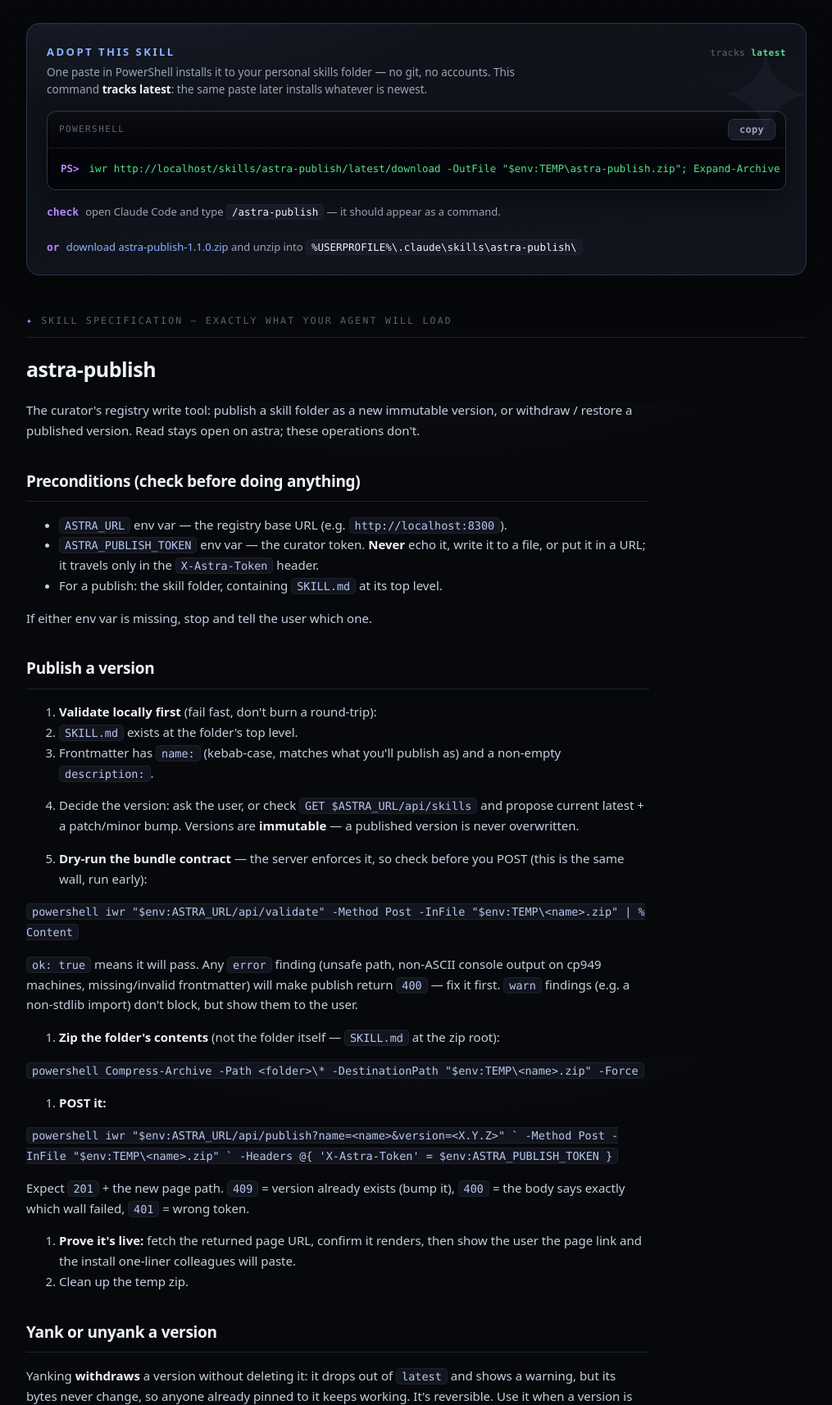
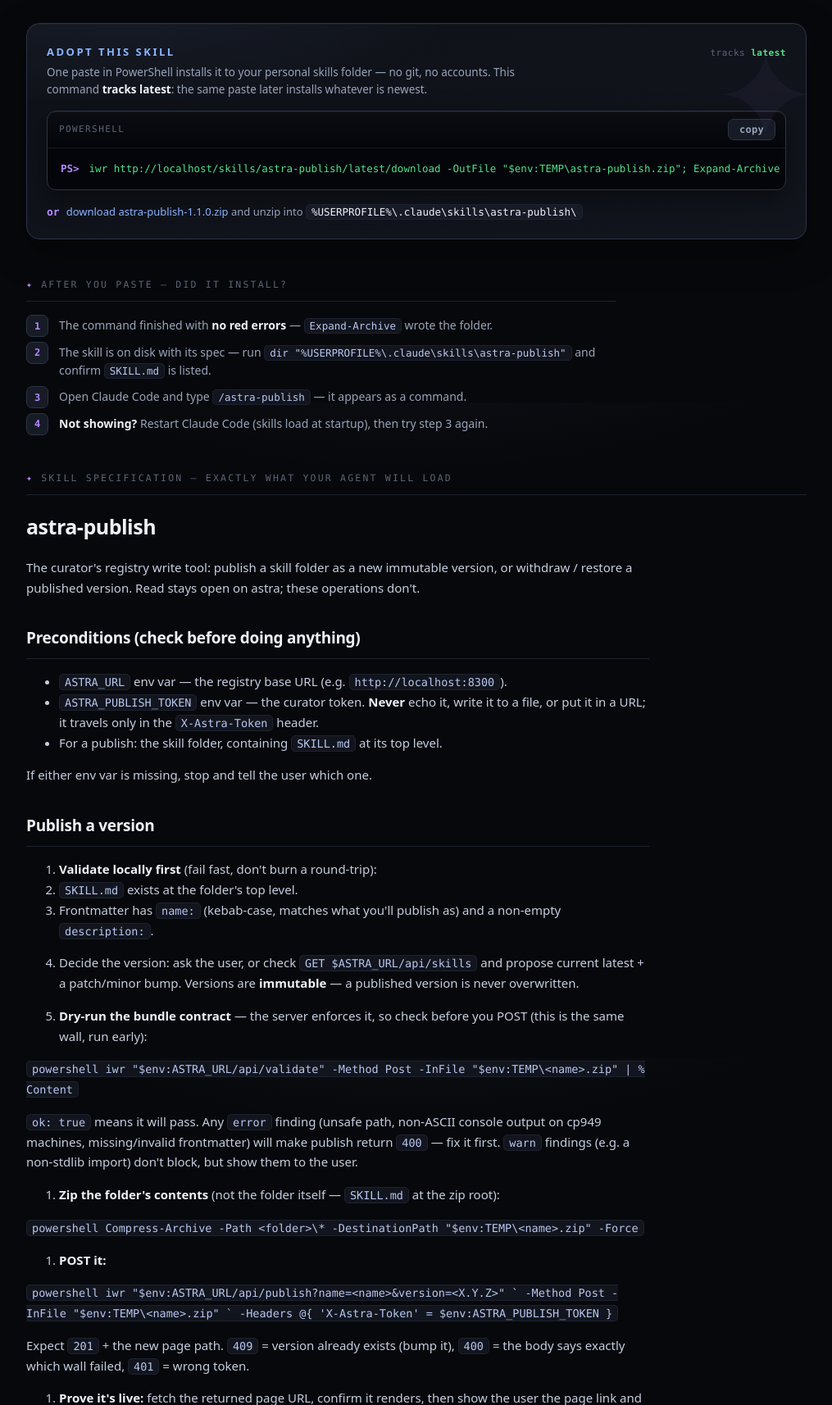
Before and after one commit to mostlytricks/astra, a FastAPI app: page /skills/astra-publish/1.1.0 in a window 1280 px wide. Shown: the part 309-2023 px from the top of the page at 82% size, without its empty margins (132-1147 px from the left). Run offline with FastAPI, Linux system fonts and the light colour scheme.

Commit message:
add install-verification checklist to skill page
A numbered 'did it install?' sequence below the adopt panel: no errors ->
SKILL.md on disk -> /name appears -> restart and retry. Numbering is legit
here (a real ordered sequence, unlike the catalog). Closes the adoption
feedback loop. +1 test (35 green).

Co-Authored-By: Claude Opus 4.8 <noreply@anthropic.com>

```diff
--- a/templates/skill.html
+++ b/templates/skill.html
@@ -64,6 +64,22 @@
   .adopt .after code { color: var(--ink); font-family: var(--mono); font-size: 12.5px;
                        background: var(--card2); border: 1px solid var(--line); border-radius: 5px;
                        padding: 1px 6px; }
+
+  /* install-verification — a real sequence, so numbering earns its place here */
+  .verify { max-width: 720px; margin-bottom: 46px; }
+  .checklist { list-style: none; counter-reset: step; margin: 0; padding: 0;
+               display: flex; flex-direction: column; gap: 11px; }
+  .checklist li { counter-increment: step; position: relative; padding-left: 40px;
+                  color: var(--dim); font-size: 14px; line-height: 1.55; }
+  .checklist li::before { content: counter(step); position: absolute; left: 0; top: -2px;
+                          width: 25px; height: 25px; border-radius: 7px; display: grid;
+                          place-items: center; font-family: var(--mono); font-size: 12px;
+                          font-weight: 700; color: var(--accent2); background: var(--card2);
+                          border: 1px solid var(--line2); }
+  .checklist li b { color: var(--ink); }
+  .checklist code { font-family: var(--mono); font-size: 12.5px; color: #b8c7f0;
+                    background: var(--card); border: 1px solid var(--line); border-radius: 5px;
+                    padding: 1px 6px; }
 
   .section-title { font-family: var(--mono); font-size: 11.5px; text-transform: uppercase;
                    letter-spacing: 2.2px; color: var(--faint); margin: 0 0 18px;
@@ -154,9 +170,19 @@
   </div>
 
   <div class="after">
-    <span><span class="n">check</span>open Claude Code and type <code>{{ install_check }}</code> — it should appear as a command.</span>
     <span><span class="n">or</span><a href="{{ download_url }}">download {{ name }}-{{ version }}.zip</a> and unzip into <code>%USERPROFILE%\.claude\skills\{{ name }}\</code></span>
   </div>
+</div>
+
+<div class="verify">
+  <div class="section-title"><span class="star">✦</span> After you paste — did it install?</div>
+  <ol class="checklist">
+    <li>The command finished with <b>no red errors</b> — <code>Expand-Archive</code> wrote the folder.</li>
+    <li>The skill is on disk with its spec — run
+        <code>dir "%USERPROFILE%\.claude\skills\{{ name }}"</code> and confirm <code>SKILL.md</code> is listed.</li>
+    <li>Open Claude Code and type <code>{{ install_check }}</code> — it appears as a command.</li>
+    <li><b>Not showing?</b> Restart Claude Code (skills load at startup), then try step 3 again.</li>
+  </ol>
 </div>
 
 <div class="section-title"><span class="star">✦</span> Skill specification — exactly what your agent will load</div>
```
Also changed, not shown: CONTEXT.md (+6 -5 lines), DESIGN.md (+3 -0 lines), IMPLEMENTATION_PLAN.md (+4 -5 lines), tests/test_astra.py (+7 -0 lines), CHANGELOG.md.
